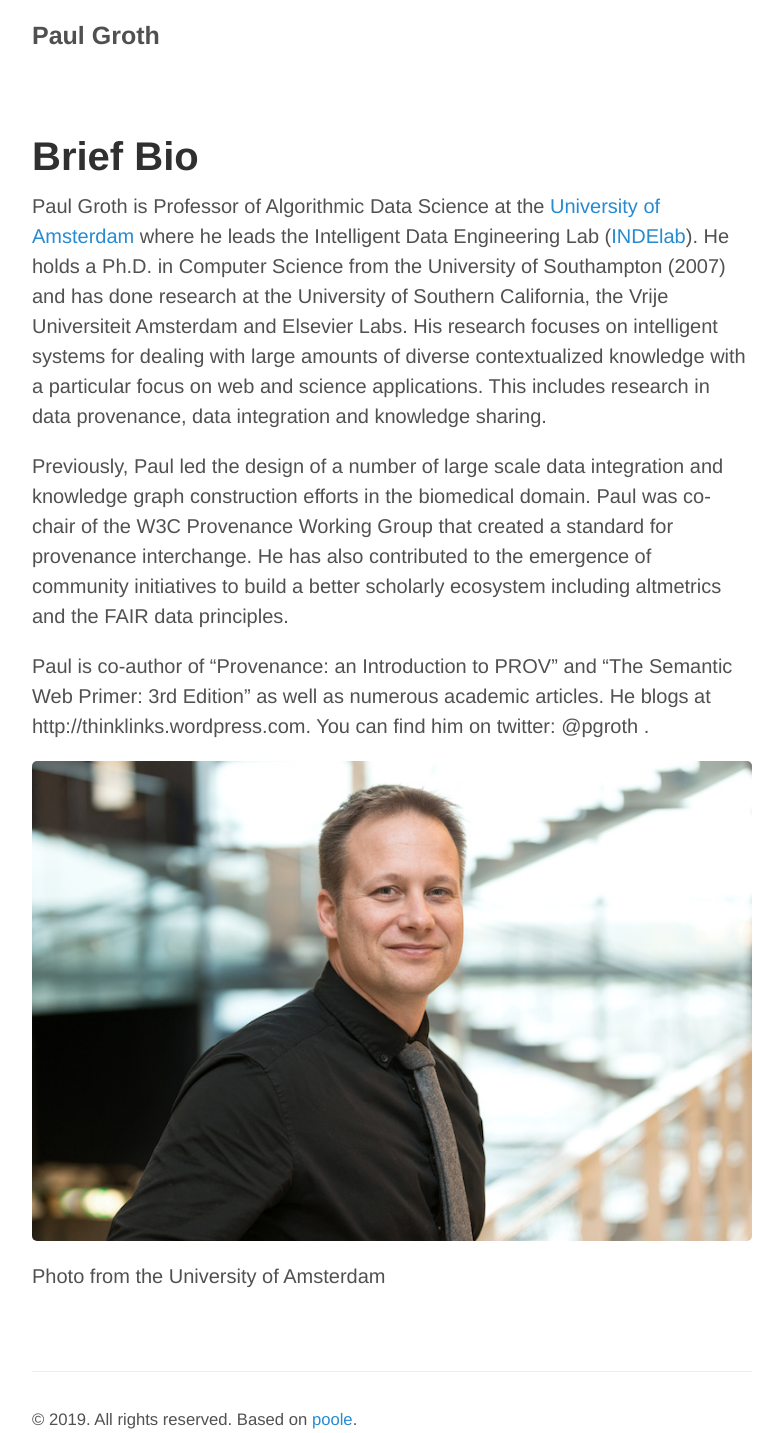
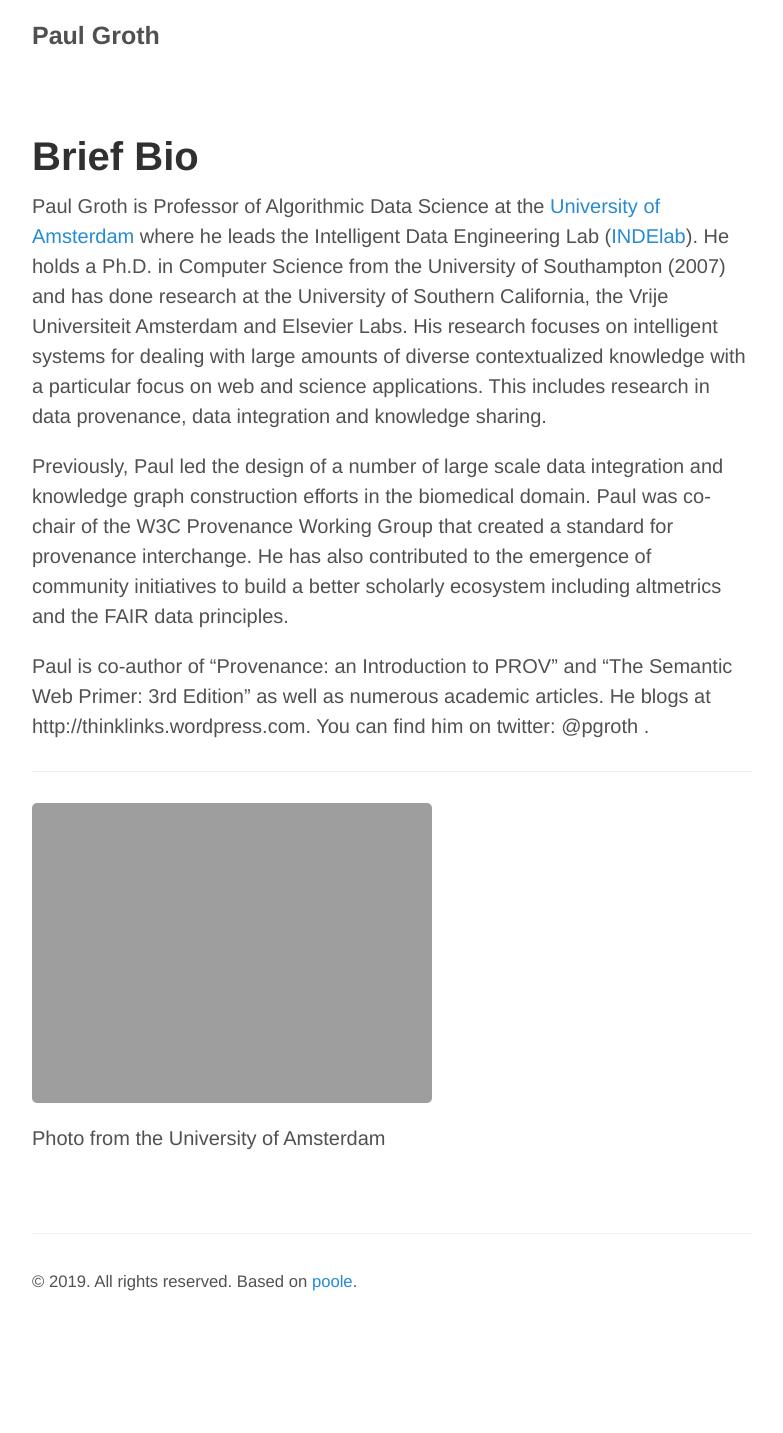
Before and after one commit to pgroth/pgroth.github.com, a Jekyll site: the page built from bio.md, in a window 1280 px wide. Shown: the whole page, without its empty margins (248-1031 px from the left). Built offline with Jekyll 4.4.1, drawn with Linux system fonts in a browser that asks for light colours; after the commit the page ends 1295 px from its top, so only the background shows below that.

Commit message:
Update bio.md

```diff
--- a/bio.md
+++ b/bio.md
@@ -9,5 +9,6 @@
 
 Paul is co-author of "Provenance: an Introduction to PROV" and "The Semantic Web Primer: 3rd Edition" as well as numerous academic articles. He blogs at http://thinklinks.wordpress.com. You can find him on twitter: @pgroth .
 
-![headshot of Paul](http://pgroth.com/headshot-uva-small.jpeg)
+---
+![headshot of Paul](http://pgroth.com/headshot-uva-small.jpeg =250x250)
 Photo from the University of Amsterdam
```
